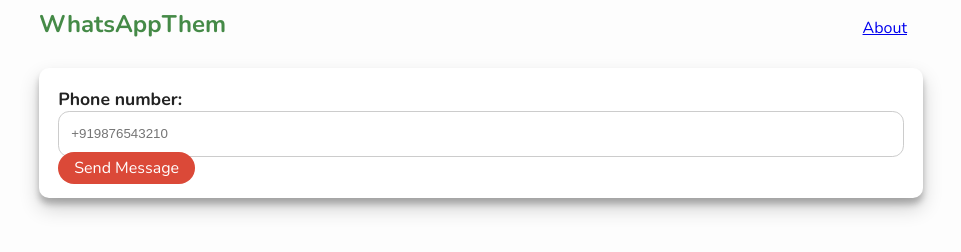
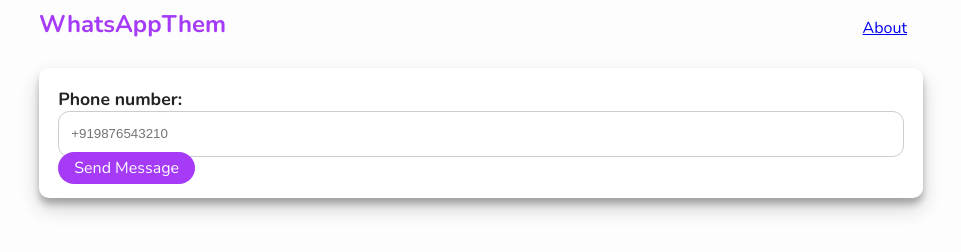
Before and after one commit to iamyajat/WhatsAppThem, a plain HTML site: page index.html in a window 1280 px wide. Shown: the whole page, without its empty margins (159-1120 px from the left). Drawn offline with nearby package versions, Linux system fonts and the light colour scheme.

Commit message:
feat: theme changed

```diff
--- a/css/style.css
+++ b/css/style.css
@@ -28,7 +28,7 @@ li {
   margin-right: 1rem;
 }
 h1 {
-  color: #458a47;
+  color: #A53AF7;
   margin-bottom: 0.5rem;
 }
 input {
@@ -62,7 +62,7 @@ input:focus {
 }
 .card--link {
   text-decoration: none;
-  background: #db4938;
+  background: #A53AF7;
   color: #fff;
   padding: 0.3rem 1rem;
   border-radius: 20px;
--- a/index.html
+++ b/index.html
@@ -16,8 +16,8 @@
   <link rel="apple-touch-icon" href="images/icons/icon-192x192.png" />
   <link rel="apple-touch-icon" href="images/icons/icon-384x384.png" />
   <link rel="apple-touch-icon" href="images/icons/icon-512x512.png" />
-  <meta name="apple-mobile-web-app-status-bar" content="#458A47" />
-  <meta name="theme-color" content="#458A47" />
+  <meta name="apple-mobile-web-app-status-bar" content="#A53AF7" />
+  <meta name="theme-color" content="#A53AF7" />
   <title>WhatsAppThem</title>
 </head>
 
```
Also changed, not shown: manifest.json.
